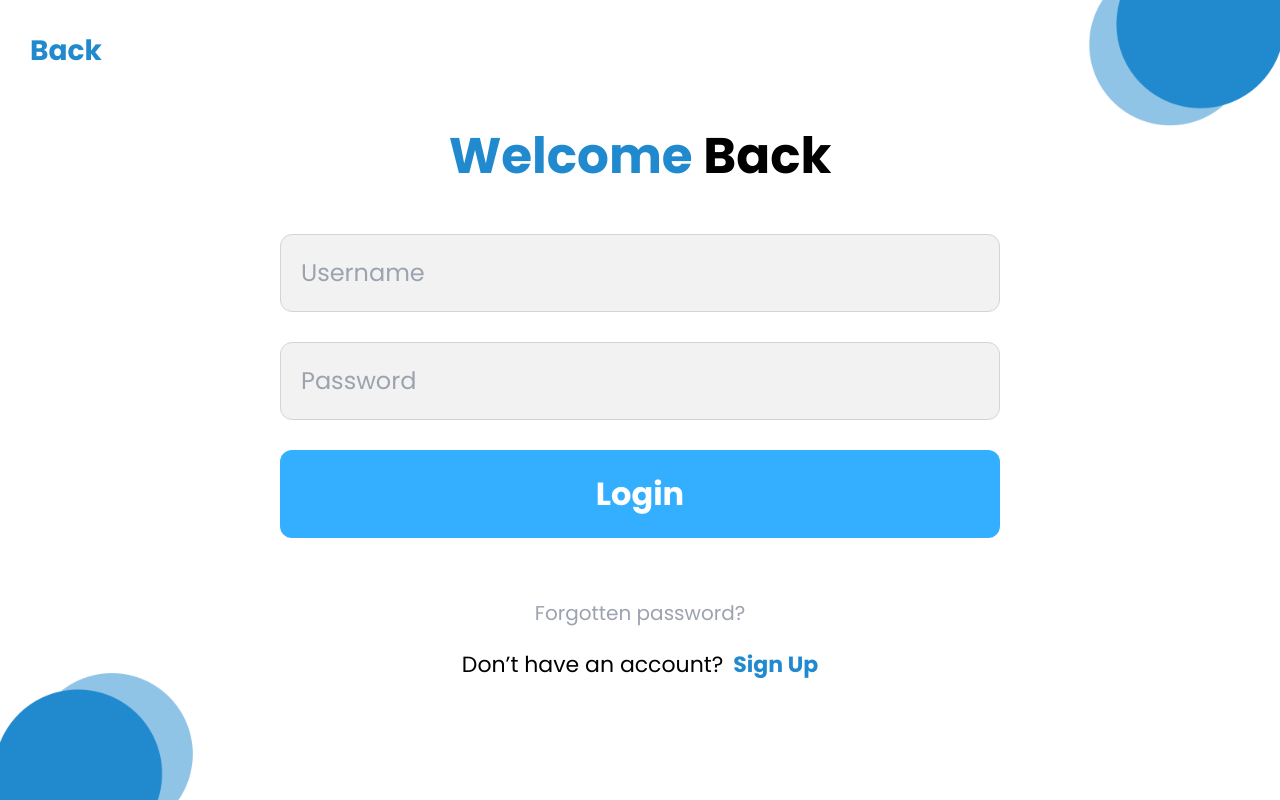
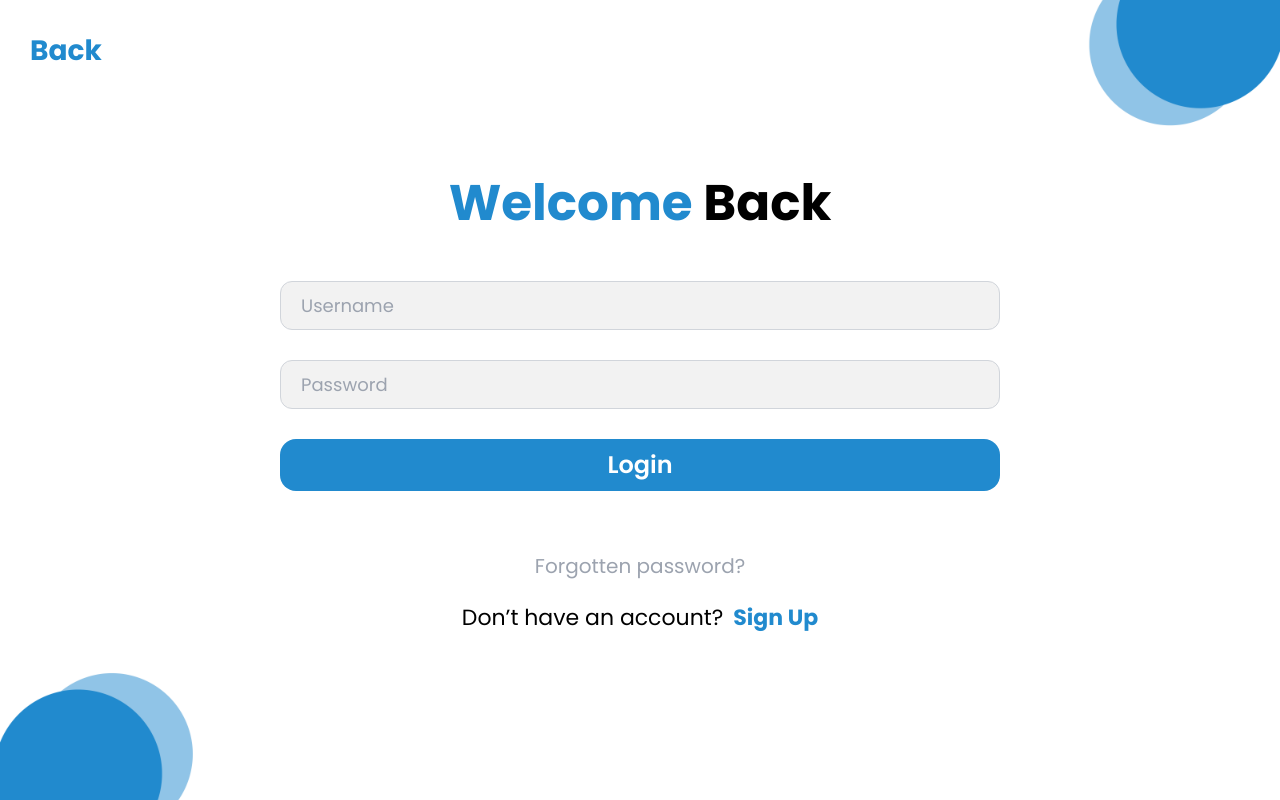
Before and after one commit to VortexTeam024/TechnoBay, a React (Vite) app: page /login in a window 1280 px wide. Built offline with nearby package versions, Linux system fonts and the light colour scheme.

Commit message:
add some styling in Login Page

```diff
--- a/src/components/pages/Login.jsx
+++ b/src/components/pages/Login.jsx
@@ -63,7 +63,7 @@ const Login = () => {
           {/* Username Input */}
           <div className="w-full mb-[20px] sm:mb-[30px]">
             <input
-              className="w-full px-[16px] sm:px-[20px] py-[16px] sm:py-[20px] text-[18px] sm:text-[24px] bg-[#f2f2f2] border border-gray-300 rounded-[8px] sm:rounded-[12px] focus:outline-none focus:border-[#218ace]"
+              className="w-full px-[16px] sm:px-[20px] py-[12px] sm:py-[10px] text-[14px] sm:text-[18px] bg-[#f2f2f2] border border-gray-300 rounded-[8px] sm:rounded-[12px] focus:outline-none focus:border-[#218ace]"
               type="text"
               name="username"
               placeholder="Username"
@@ -78,7 +78,7 @@ const Login = () => {
           {/* Password Input */}
           <div className="w-full mb-[20px] sm:mb-[30px]">
             <input
-              className="w-full px-[16px] sm:px-[20px] py-[16px] sm:py-[20px] text-[18px] sm:text-[24px] bg-[#f2f2f2] border border-gray-300 rounded-[8px] sm:rounded-[12px] focus:outline-none focus:border-[#218ace]"
+              className="w-full px-[16px] sm:px-[20px] py-[12px] sm:py-[10px] text-[14px] sm:text-[18px] bg-[#f2f2f2] border border-gray-300 rounded-[8px] sm:rounded-[12px] focus:outline-none focus:border-[#218ace]"
               type="password"
               name="password"
               placeholder="Password"
@@ -94,7 +94,7 @@ const Login = () => {
           <div className="w-full mb-[20px] sm:mb-[30px]">
             <button
               type="submit"
-              className="w-full px-[16px] sm:px-[20px] py-[16px] sm:py-[20px] text-[24px] sm:text-[32px] font-bold text-white bg-[#34afff] rounded-[8px] sm:rounded-[12px] transition-colors duration-300 ease-in-out hover:bg-[#218ace]"
+              className="btn-primary w-full text-[24px]"
             >
               Login
             </button>
```
